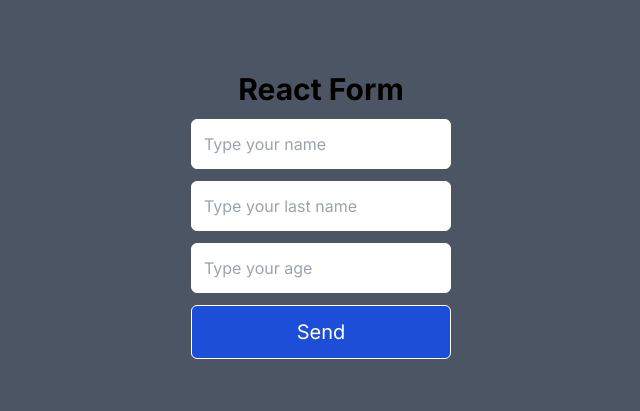
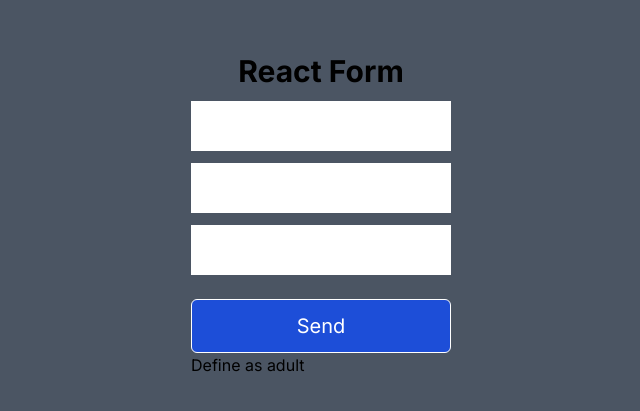
Before and after one commit to mspdl/reactjs-first_project, a Next.js app: page / in a window 1280 px wide. Shown: the part 185-596 px from the top of the page, without its empty margins (319-959 px from the left). Built offline with nearby package versions, Linux system fonts and the light colour scheme.

Commit message:
Creating inputs controlled via hook

```diff
--- /dev/null
+++ b/src/components/Input.tsx
@@ -0,0 +1,19 @@
+import { SignUpForm } from "@/types/SignUpForm";
+import { UseControllerProps, useController } from "react-hook-form";
+
+export const Input = (props: UseControllerProps<SignUpForm>) => {
+  const { field, fieldState } = useController(props);
+
+  return (
+    <div className="my-3">
+      <input
+        {...field}
+        className={`border ${
+          fieldState.invalid ? "border-red-700" : "border-white"
+        } p-3 text-black`}
+      />
+      {fieldState.invalid && <p>Invalid</p>}
+      {fieldState.error?.type === "required" && <p>This field is required</p>}
+    </div>
+  );
+};
--- a/src/components/ReactFormExamples.tsx
+++ b/src/components/ReactFormExamples.tsx
@@ -1,19 +1,11 @@
+import { SignUpForm } from "@/types/SignUpForm";
 import { SubmitHandler, useForm } from "react-hook-form";
-
-type Inputs = {
-  name: string;
-  lastName: string;
-  age: number;
-};
+import { Input } from "./Input";
 
 export const ReactFormExamples = () => {
-  const {
-    handleSubmit,
-    register,
-    formState: { errors },
-  } = useForm<Inputs>();
+  const { control, handleSubmit, setValue } = useForm<SignUpForm>();
 
-  const handleFormSubmit: SubmitHandler<Inputs> = (data) => {
+  const handleFormSubmit: SubmitHandler<SignUpForm> = (data) => {
     console.log(data);
   };
 
@@ -21,55 +13,28 @@ export const ReactFormExamples = () => {
     <div className="">
       <p className="font-bold text-3xl text-center">React Form</p>
       <form onSubmit={handleSubmit(handleFormSubmit)}>
-        <input
-          className="block border p-3 border-white rounded-md mt-3 text-black"
-          type="text"
-          {...register("name", { required: true, minLength: 2, maxLength: 20 })}
-          placeholder="Type your name"
+        <Input
+          control={control}
+          name="name"
+          rules={{ required: true, minLength: 2, maxLength: 20 }}
         />
-        {errors.name?.type === "required" && (
-          <p className="bg-red-800 text-white py-1 px-2 mt-1">
-            Name is required
-          </p>
-        )}
-        {errors.name?.type === "maxLength" && (
-          <p className="bg-red-800 text-white py-1 px-2 mt-1">
-            Name max length is 20
-          </p>
-        )}
-        {errors.name?.type === "minLength" && (
-          <p className="bg-red-800 text-white py-1 px-2 mt-1">
-            Name min length is 2
-          </p>
-        )}
-        <input
-          className="block border p-3 border-white rounded-md mt-3 text-black"
-          type="text"
-          {...register("lastName")}
-          placeholder="Type your last name"
+
+        <Input control={control} name="lastName" />
+
+        <Input
+          control={control}
+          name="age"
+          rules={{ required: true, min: 18, max: 120 }}
         />
-        {errors.lastName && (
-          <p className="bg-red-800 text-white pt-3 mt-[-1] px-2">
-            Invalid last name
-          </p>
-        )}
-        <input
-          className="block border p-3 border-white rounded-md mt-3 text-black"
-          type="number"
-          {...register("age", { required: true, min: 18, max: 120 })}
-          placeholder="Type your age"
-        />
-        {errors.age && (
-          <p className="bg-red-800 text-white px-2 py-1 rounded-b-md">
-            Invalid age
-          </p>
-        )}
+
         <input
           className="border p-3 cursor-pointer border-white mt-3 bg-blue-700 hover:bg-blue-900 rounded-md w-full text-white text-xl"
           type="submit"
           value="Send"
         />
       </form>
+
+      <button onClick={() => setValue('age', 18)}>Define as adult</button>
     </div>
   );
 };
--- /dev/null
+++ b/src/types/SignUpForm.ts
@@ -0,0 +1,5 @@
+export type SignUpForm = {
+  name: string;
+  lastName: string;
+  age: number;
+};
```
